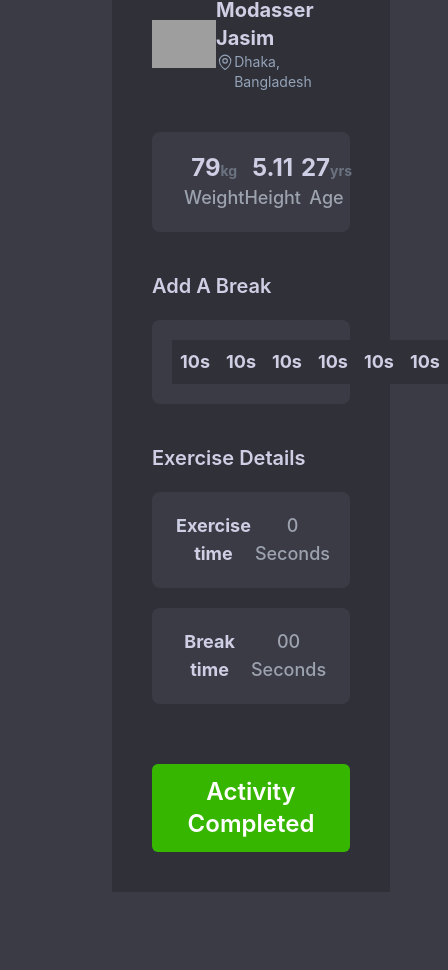
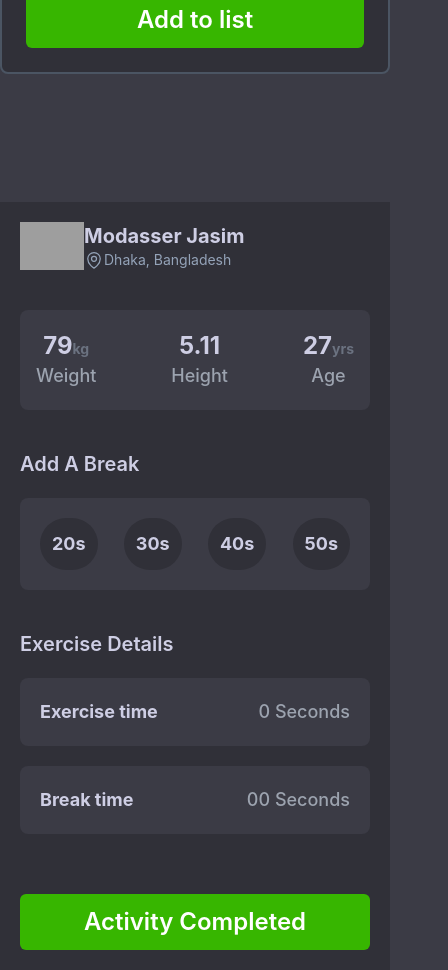
Before and after one commit to modasserjasim/thrive-gym, a React (Create React App) app: page / in a window 390 px wide. Shown: the part 3803-4773 px from the top of the page, 448 px wide, since content can reach past the window. Before the commit the page ends 4695 px from the top, so only its background shows below. Built offline with nearby package versions, Linux system fonts and the light colour scheme; grey boxes are pictures that could not be loaded.

Commit message:
Break section loaded from Json data

```diff
--- a/public/exercise-list.json
+++ b/public/exercise-list.json
@@ -14,7 +14,7 @@
     "description": "Self-Suction Sit Up Bars Situp Assist Bar Stand Gym Workout Fitness Equipment. A set of equipment can carry out a variety of sports.",
     "forAge": "20-25",
     "timeRequired": 40,
-    "break": 15,
+    "break": 30,
     "img": "https://static-01.daraz.com.bd/p/70830bd450a8da6fd6c3c33ba3e5c74d.jpg"
   },
   {
@@ -23,7 +23,7 @@
     "description": "Easy to assembleQuiet and smooth Pad resistance Manual tension6 function LCD computer, showing; (time, speed, distance, count.",
     "forAge": "20-25",
     "timeRequired": 120,
-    "break": 20,
+    "break": 40,
     "img": "https://static-01.daraz.com.bd/p/c3e6e8e3f4b254b9e3b4d236354a2178.png"
   },
   {
@@ -32,7 +32,7 @@
     "description": "Hand Grip (2 PCS) Home or Gym Exerciser Sports Fitness Equipment Arm Wrist Muscle Developer for men & Women.",
     "forAge": "20-50",
     "timeRequired": 60,
-    "break": 20,
+    "break": 50,
     "img": "https://static-01.daraz.com.bd/p/70830bd450a8da6fd6c3c33ba3e5c74d.jpg"
   },
   {
@@ -41,7 +41,7 @@
     "description": "Hand Grip (2 PCS) Home or Gym Exerciser Sports Fitness Equipment Arm Wrist Muscle Developer for men & Women.",
     "forAge": "20-50",
     "timeRequired": 80,
-    "break": 20,
+    "break": 60,
     "img": "https://static-01.daraz.com.bd/p/b9bdc55a85491e163c58c24737cba211.jpg"
   },
   {
@@ -50,7 +50,7 @@
     "description": "Hand Grip (2 PCS) Home or Gym Exerciser Sports Fitness Equipment Arm Wrist Muscle Developer for men & Women.",
     "forAge": "20-50",
     "timeRequired": 300,
-    "break": 60,
+    "break": 70,
     "img": "https://static-01.daraz.com.bd/p/1f81a68122c675d593149ff74c024580.jpg"
   }
 ]
--- a/src/components/Break/Break.js
+++ b/src/components/Break/Break.js
@@ -1,9 +1,12 @@
 import React from 'react';
 
-const Break = () => {
+const Break = ({ breakTime }) => {
+    // console.log(breakTime);
     return (
         <div>
-            <h2 className='text-lg font-bold bg-base-300 gap-1 p-2'>10s</h2>
+            <button className='text-lg font-bold bg-base-300 p-3 rounded-full active:bg-primary'>
+                {breakTime.break}s
+            </button>
         </div>
     );
 };
--- a/src/components/Home/Home.js
+++ b/src/components/Home/Home.js
@@ -23,7 +23,7 @@ const Home = () => {
     return (
         <div>
             <div className="md:flex">
-                <div className="w-full md:w-9/12 py-20 pl-28">
+                <div className="w-full md:w-9/12 py-16 md:pl-14 lg:pl-28">
                     <img className='w-72' src={logo} alt="Thrive Gym Logo" />
                     <h3 className='text-3xl py-8'>Select today's exercise</h3>
                     <div className="grid lg:grid-cols-3 sm:grid-cols-2 gap-8">
@@ -38,7 +38,7 @@ const Home = () => {
                     </div>
                 </div>
 
-                <div className="bg-base-300  md:w-3/12 p-10 mt-8 md:mt-0 ml-28">
+                <div className="bg-base-300  md:w-3/12 p-5 lg:p-10 mt-8 md:mt-0 md:ml-14 lg:ml-28">
                     <Sidebar exercises={exercises} exerciseList={exerciseList}></Sidebar>
                 </div>
             </div>
--- a/src/components/PersonalInfo/PersonalInfo.js
+++ b/src/components/PersonalInfo/PersonalInfo.js
@@ -13,7 +13,7 @@ const PersonalInfo = () => {
                     </svg> Dhaka, Bangladesh</p>
                 </div>
             </div>
-            <div className='bg-base-100 p-5 my-10 px-8 rounded-lg flex justify-between text-center'>
+            <div className='bg-base-100 py-5 my-10 px-4 lg:px-8 rounded-lg flex justify-between flex-wrap text-center'>
                 <div>
                     <h2 className='text-2xl font-bold'>79<span className='text-sm text-gray-500'>kg</span></h2>
                     <p className='text-lg font-medium text-gray-400'>Weight</p>
--- a/src/components/Sidebar/Sidebar.js
+++ b/src/components/Sidebar/Sidebar.js
@@ -6,14 +6,15 @@ import SidebarExercise from '../SidebarExercise/SidebarExercise';
 const Sidebar = (props) => {
     const exercises = props.exercises;
     const exerciseList = props.exerciseList;
+    const breakTimes = exercises.slice(0, 4);
     return (
         <div className='sticky top-10'>
             <PersonalInfo></PersonalInfo>
 
             <h3 className='text-xl font-semibold'>Add A Break</h3>
-            <div className='bg-base-100 p-5 mt-5 mb-10 px-5 rounded-lg flex justify-between text-center'>
+            <div className='bg-base-100 p-5 mt-5 mb-10 px-5 rounded-lg flex justify-between text-center flex-wrap'>
                 {
-                    exercises.map(breakTime => <Break breakTime={breakTime} key={breakTime.id}></Break>)
+                    breakTimes.map(breakTime => <Break breakTime={breakTime} key={breakTime.id}></Break>)
                 }
             </div>
             <SidebarExercise exerciseList={exerciseList}></SidebarExercise>
--- a/src/components/SidebarExercise/SidebarExercise.js
+++ b/src/components/SidebarExercise/SidebarExercise.js
@@ -8,18 +8,19 @@ const SidebarExercise = ({ exerciseList }) => {
         exerciseTime = exerciseTime + exercise.timeRequired;
     }
     const notify = () => toast("Activity Successfully Completed");
+
     return (
         <div>
             <h3 className='text-xl font-semibold'>Exercise Details</h3>
-            <div className='bg-base-100 p-5 my-5 px-5 rounded-lg flex justify-between text-center'>
+            <div className='bg-base-100 p-5 my-5 px-5 rounded-lg flex justify-between text-center flex-wrap'>
                 <h2 className='text-lg font-bold'>Exercise time</h2>
                 <p className='text-lg font-medium text-gray-400'>{exerciseTime} Seconds</p>
             </div>
-            <div className='bg-base-100 p-5 my-5 px-5 rounded-lg flex justify-between text-center'>
+            <div className='bg-base-100 p-5 my-5 px-5 rounded-lg flex justify-between flex-wrap text-center'>
                 <h2 className='text-lg font-bold'>Break time</h2>
                 <p className='text-lg font-medium text-gray-400'>00 Seconds</p>
             </div>
-            <button onClick={notify} className="w-full bg-primary text-white p-3 mt-10 disabled:bg-secondary text-2xl rounded-md font-semibold">Activity Completed</button>
+            <button onClick={notify} className="w-full bg-primary text-white p-3 mt-10 disabled:bg-secondary text-2xl rounded-md font-semibold hover:bg-green-700">Activity Completed</button>
             <ToastContainer />
         </div>
     );
```
